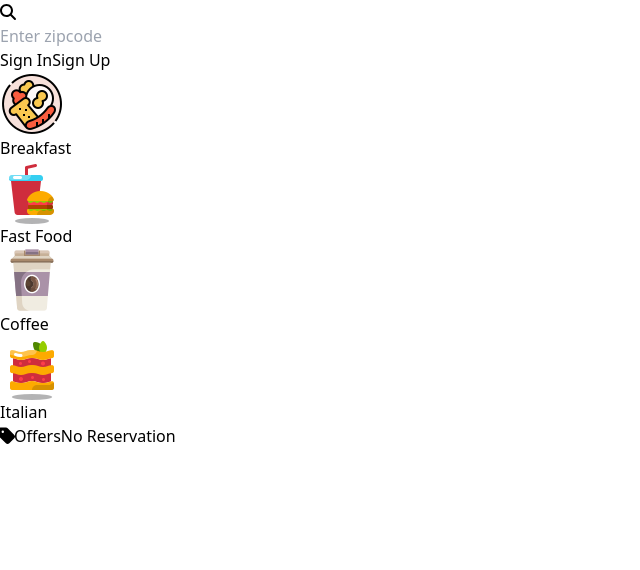
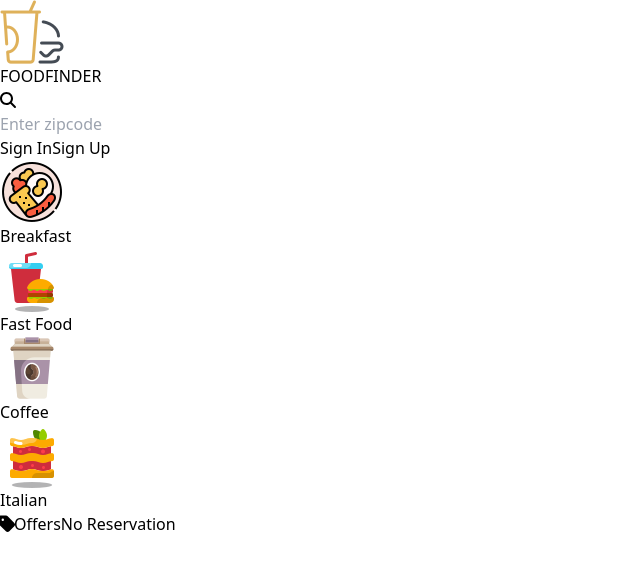
Before and after one commit to mukutchowdhury/Food-Finder-Front-End, a React (Vite) app: page / in a window 1280 px wide. Shown: the top 570 px of the page, without its empty margins (0-640 px from the left). Built offline with nearby package versions, Linux system fonts and the light colour scheme; no server answers.

Commit message:
added title logo

```diff
--- a/src/Components/Navigation.jsx
+++ b/src/Components/Navigation.jsx
@@ -3,10 +3,14 @@ import { faSearch } from '@fortawesome/free-solid-svg-icons';
 import PropTypes from 'prop-types'
 import { useState } from 'react';
 
+import main_icon from '../assets/main-icon.png'
+
 function Navigation(props) {
 
     const { callback } = props
     const [zipcodeEntry, setZipcodeEntry] = useState('');
+
+    const email = localStorage.getItem('userid');
 
     const handleChange = (event) => {
         setZipcodeEntry(event.target.value);
@@ -22,12 +26,32 @@ function Navigation(props) {
         <>
             <header className='relative z-[400] pt-16 box-border'>
                 <div className='fixed z-[100] top-0 left-0 h-16 w-screen flex items-center justify-between bg-white border-b border-gray-300 box-border'>
-                    <div></div>
-                    <div className='mr-[104px] justify-end items-center max-w-full flex box-border'>
-                        <div className='cursor-text max-w-[460px] pr-0 box-border' style={{width: "inhert"}}>
+                    <div className='ml-16 max-w-full flex items-center justify-center flex-row'>
+                        <div className='max-w-full flex items-stretch justify-start flex-row'>
+                            <div className='flex-1 justify-center relative right-0 left-0 mt-auto mb-auto mr-24 ml-0 bg-gradient-to-r from-transparent via-white to-white'>
+                                <a className='decoration-inherit cursor-pointer'>
+                                    <div className='max-w-full flex items-center justify-center flex-row'>
+                                        <img className='block w-14 h-14 object-cover box-border' src={main_icon} style={{ objectPosition: '50% 50%' }} ></img>
+                                        <div className='ml-2'>
+                                            <span className='w-full transition-colors text-base font-boldtracking-normal text-center overflow-hidden whitespace-nowrap box-border'>
+                                                <span className='transition-colors block text-2xl font-bold tracking-tighter text-[#d69a2bc6] box-border'>
+                                                    FOOD
+                                                    <span className='text-gray-700'>
+                                                        FINDER
+                                                    </span>
+                                                </span>
+                                            </span>
+                                        </div>
+                                    </div>
+                                </a>
+                            </div>
+                        </div>
+                    </div>
+                    <div className='mr-[104px] justify-end items-center max-w-full w-full flex box-border flex-row'>
+                        <div className='cursor-text max-w-[460px] pr-0 box-border' style={{width: "inherit"}}>
                             <div className='box-border'>
                                 <div className='box-border'>
-                                    <div className='pt-0 pr-4 relative box-border'>
+                                    <div className='px-4 py-0 relative box-border'>
                                         <div className='w-full box-border'>
                                             <div className='max-w-full box-border'>
                                                 <div className='flex min-h-10 box-border'>
@@ -56,6 +80,10 @@ function Navigation(props) {
                             </div>
                         </div>
                         <div className='flex flex-nowrap mr-10 items-center ml-2 box-border gap-2'>
+                            {email ? (
+                                <p>{email}!</p>
+                            ) : (
+                            <>
                             <a href='/signin' className='relative max-w-full m-0 p-0 inline-flex w-auto items-center justify-start rounded-full border cursor-pointer transition duration-150 ease-in-out select-none text-center bg-transparent shadow-outline border-gray-300 text-gray-700 box-border'>
                                 <span className='block flex-grow max-w-full transition-opacity opacity-100 pt-0 px-3 box-border'>
                                     <span className='transition-colors max-w-full flex items-center justify-center flex-row box-border'>
@@ -82,6 +110,8 @@ function Navigation(props) {
                                     </span>
                                 </span>
                             </a>
+                            </>
+                            )}
                         </div>
                     </div>
                 </div>
```
